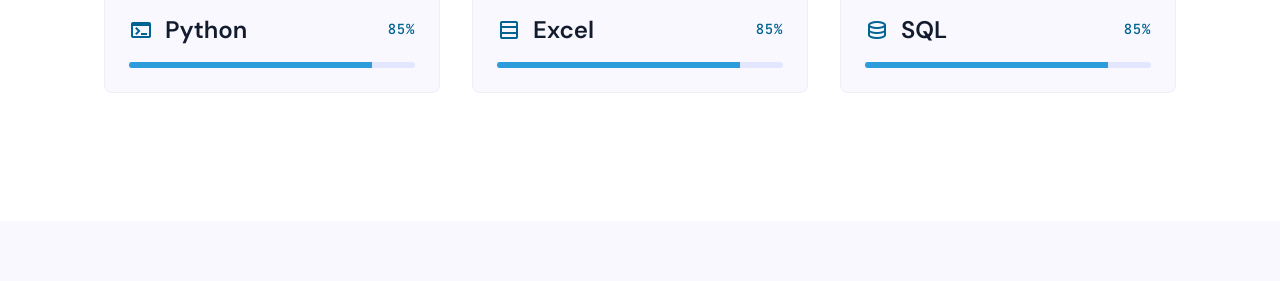
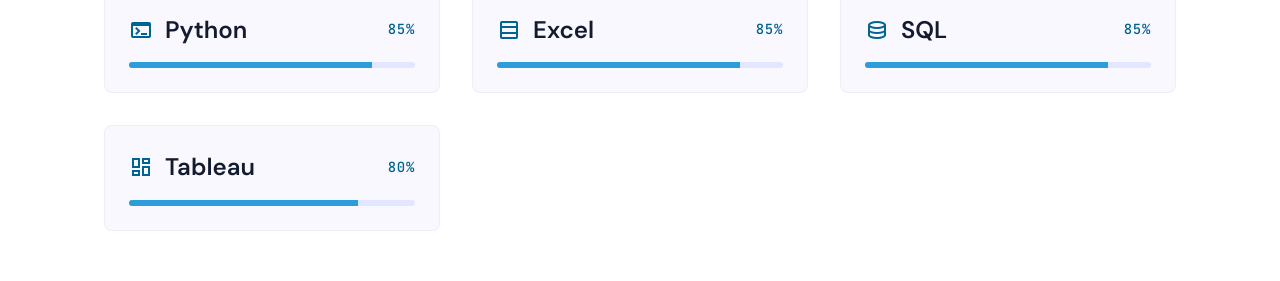
Before and after one commit to Nima-vd/Portfolio, a React (Vite) app: page / in a window 1280 px wide. Shown: the part 3840-4121 px from the top of the page. Built offline with nearby package versions, Linux system fonts and the light colour scheme.

Commit message:
fixed skills.jsx

```diff
--- a/src/components/Skills.jsx
+++ b/src/components/Skills.jsx
@@ -43,15 +43,15 @@
 }
 
 export default function Skills() {
-  const skills = [
+const skills = [
   { icon: 'bar_chart', name: 'Power BI', percentage: 90 },
   { icon: 'analytics', name: 'Data Visualization', percentage: 90 },
   { icon: 'query_stats', name: 'Data Analysis', percentage: 90 },
   { icon: 'terminal', name: 'Python', percentage: 85 },
   { icon: 'table_rows', name: 'Excel', percentage: 85 },
   { icon: 'database', name: 'SQL', percentage: 85 },
+  { icon: 'dashboard', name: 'Tableau', percentage: 80 },
 ]
-
   return (
     <section className="py-stack-xl bg-surface-container-lowest" id="skills">
       <div className="max-w-container-max mx-auto px-margin-mobile md:px-gutter text-center mb-stack-lg">
```
